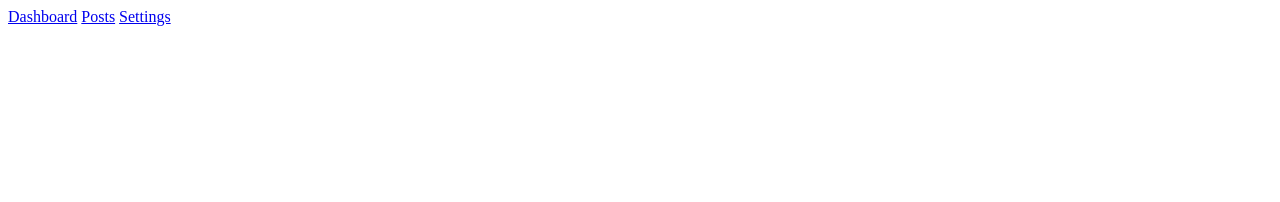
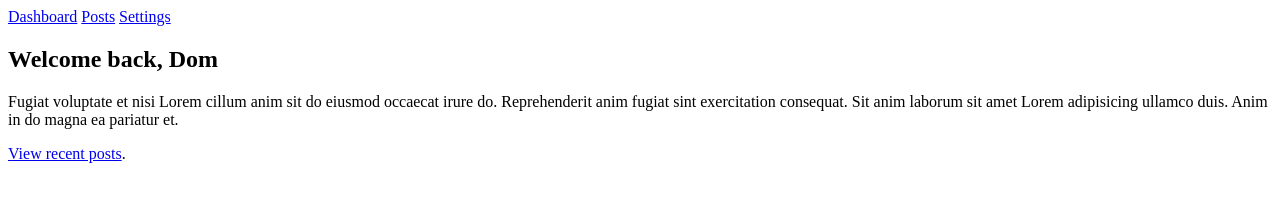
Before and after one commit to shreyansh268/SPA_NodeJS, a website with bundled scripts: page frontend/index.html in a window 1280 px wide. Built offline with nearby package versions, Linux system fonts and the light colour scheme.

Commit message:
add views

```diff
--- a/frontend/index.html
+++ b/frontend/index.html
@@ -11,6 +11,7 @@
         <a href="/" class="nav__link" data-link>Dashboard</a>
         <a href="/Posts" class="nav__link" data-link>Posts</a>
         <a href="/Settings" class="nav__link" data-link>Settings</a>
+        <div id="app"></div>
     </nav>
     <script type="module" src="/static/js/index.js"></script>
 </body>
--- a/frontend/static/js/index.js
+++ b/frontend/static/js/index.js
@@ -1,12 +1,14 @@
+import Dashboard from "./view/Dashboard.js";
+
 const navigateTo = url =>{ history.pushState(null, null, url);
 router();
 };
 
 const router = async() => {
 const routes = [
-    {path:"/", view: () => console.log("Viewing Dashboard")},
-    {path:"/posts", view: () => console.log("Viewing Posts")},
-    {path:"/settings", view: () => console.log("Viewing Settings")},
+    {path:"/", view: Dashboard },
+    //{path:"/posts", view: () => console.log("Viewing Posts")},
+    //{path:"/settings", view: () => console.log("Viewing Settings")},
 
 ];
 
@@ -18,7 +20,19 @@ const potentialMatches = routes.map(route => {
     };
 });
 
-console.log(potentialMatches);
+let match = potentialMatches.find(potentialMatch => potentialMatch.isMatch);
+
+if(!match){
+    match = {
+        route: routes[0],
+        isMatch:true
+    };
+    }
+
+ const view = new match.route.view();
+ document.querySelector("#app").innerHTML = await view.getHtml();
+
+
 };
 
 window.addEventListener("popstate", router);
--- /dev/null
+++ b/frontend/static/js/view/AbstractView.js
@@ -0,0 +1,13 @@
+export default class{
+    constructor(){
+
+    }
+
+    setTitle(title){
+        document.title = title;
+    }
+
+    async getHtml(){
+        return "";
+    }
+}
--- /dev/null
+++ b/frontend/static/js/view/Dashboard.js
@@ -0,0 +1,20 @@
+import AbstractView from "./AbstractView.js";
+
+export default class extends AbstractView{
+    constructor(){
+        super();
+        this.setTitle("Dashboard");
+    }
+
+    async getHtml() {
+        return `
+            <h1>Welcome back, Dom</h1>
+            <p>
+                Fugiat voluptate et nisi Lorem cillum anim sit do eiusmod occaecat irure do. Reprehenderit anim fugiat sint exercitation consequat. Sit anim laborum sit amet Lorem adipisicing ullamco duis. Anim in do magna ea pariatur et.
+            </p>
+            <p>
+                <a href="/posts" data-link>View recent posts</a>.
+            </p>
+        `;
+    }
+}
--- a/server.js
+++ b/server.js
@@ -10,4 +10,4 @@ app.get("/*", (req, res) =>
     res.sendFile(path.resolve(__dirname, "frontend", "index.html"));
 });
 
-app.listen(process.env.PORT || 8080, () => console.log("Server listening..."));
+app.listen(process.env.PORT || 3300, () => console.log("Server listening..."));
```
